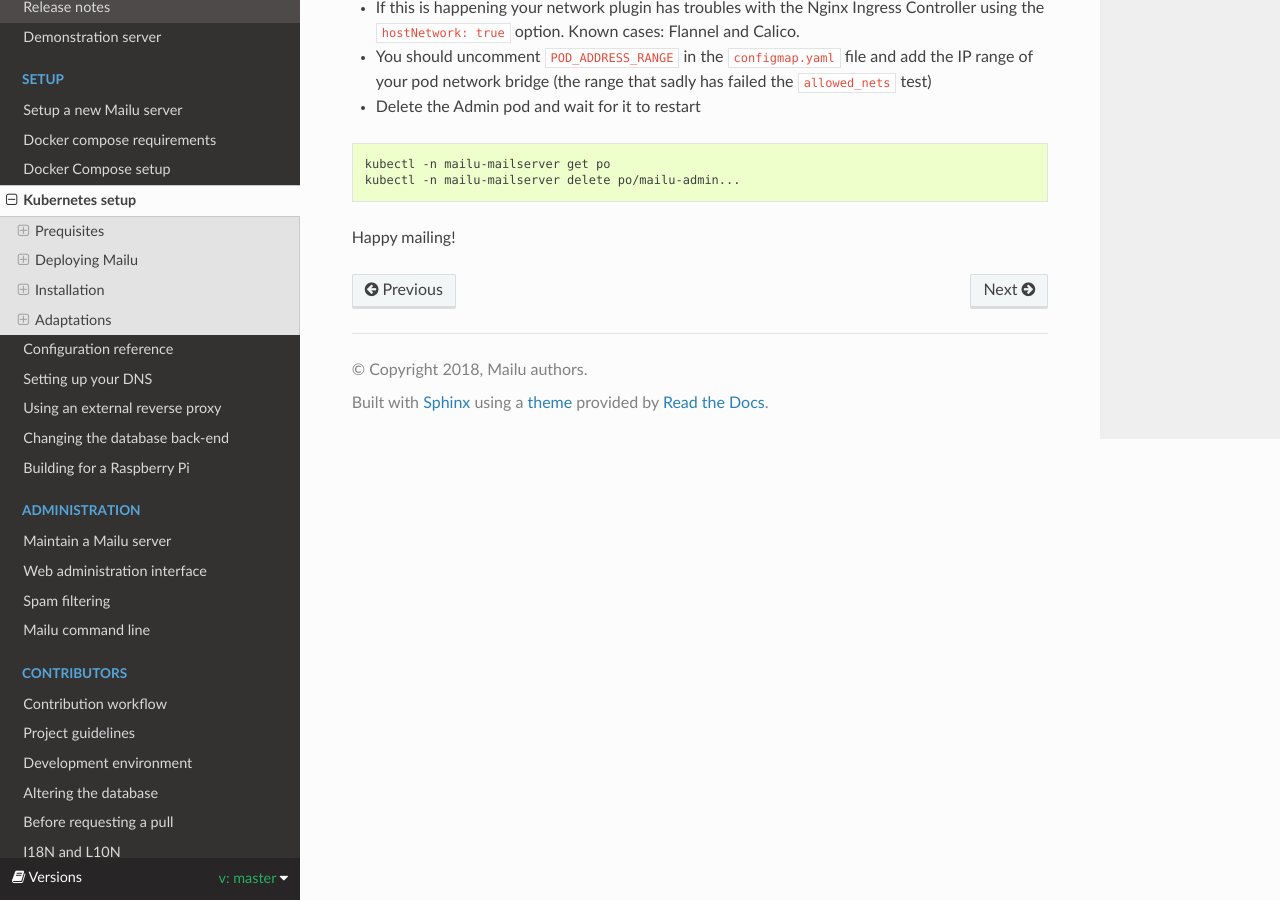
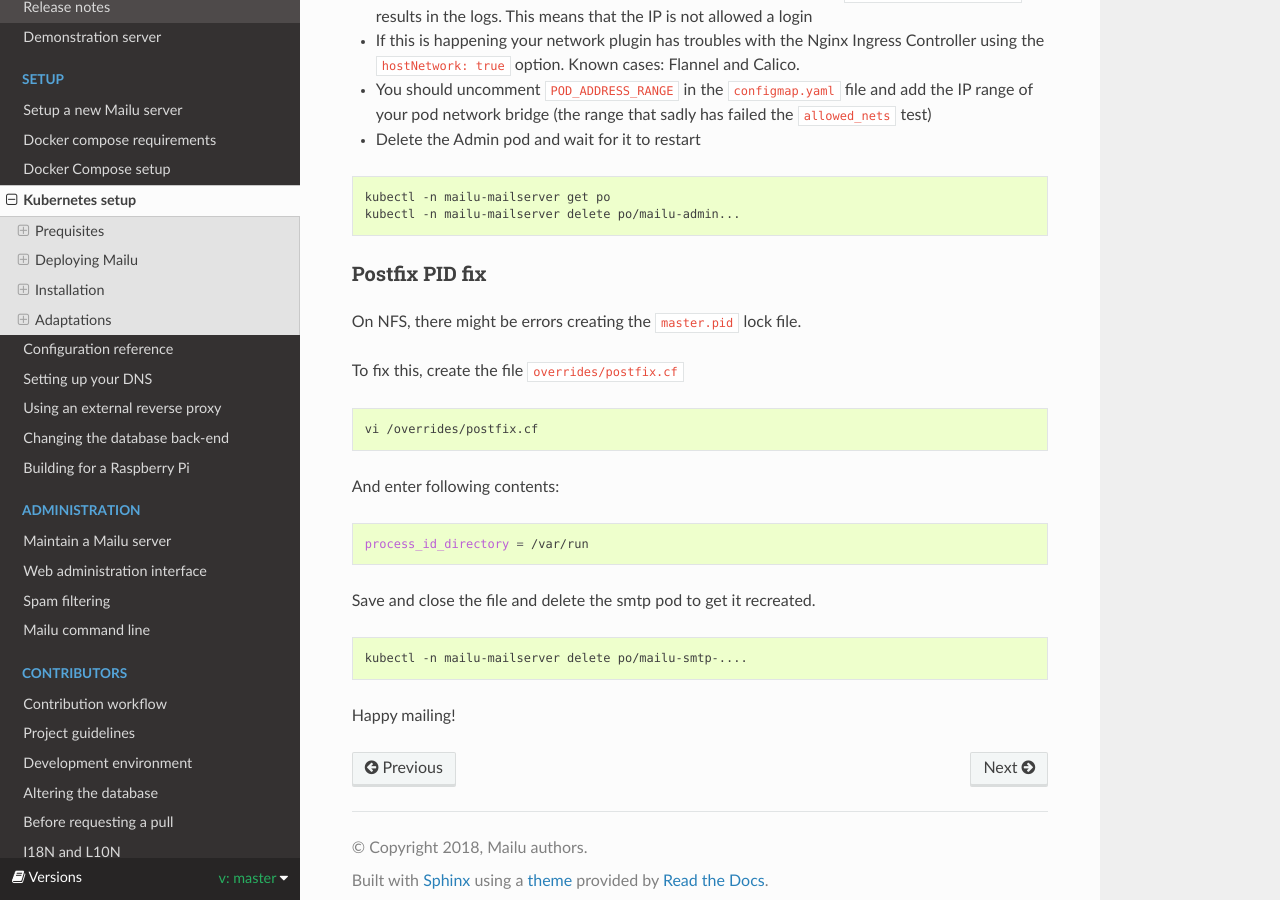
Before and after one commit to Mailu/Mailu, a Sphinx documentation site: the page built from docs/kubernetes/mailu/index.rst, in a window 1280 px wide and 900 px high, scrolled down 4505 px. Built offline with Sphinx 7.4.7 and the Read the Docs theme 2.0.0, drawn with Linux system fonts in a browser that asks for light colours; formulas are drawn with MathJax 3; some of the changed text lies outside the part shown.

Commit message:
Added instructions to fix postfix master.pid error on NFS

```diff
--- a/docs/kubernetes/mailu/index.rst
+++ b/docs/kubernetes/mailu/index.rst
@@ -178,7 +178,9 @@ And enter following contents:
     mail_nfs_storage = yes
     mail_fsync = always
     mmap_disable = yes
-    mail_max_userip_connections=100
+    mail_max_userip_connections = 100
+    # Uncomment the next line if you are using NFSv2.
+    #dotlock_use_excl = no # only needed with NFSv2, NFSv3+ supports O_EXCL and it's faster
 
 Save and close the file and delete the imap pod to get it recreated.
 
@@ -217,4 +219,27 @@ If the login problem still persists, or more specific, happens now and then and
     kubectl -n mailu-mailserver get po
     kubectl -n mailu-mailserver delete po/mailu-admin...
 
+Postfix PID fix
+~~~~~~~~~~~~~~~
+
+On NFS, there might be errors creating the ``master.pid`` lock file.
+
+To fix this, create the file ``overrides/postfix.cf``
+
+.. code:: bash
+
+    vi /overrides/postfix.cf
+
+And enter following contents:
+
+.. code:: bash
+
+    process_id_directory = /var/run
+
+Save and close the file and delete the smtp pod to get it recreated.
+
+.. code:: bash
+
+    kubectl -n mailu-mailserver delete po/mailu-smtp-....
+
 Happy mailing!
```
Also changed, not shown: 1 other file.
